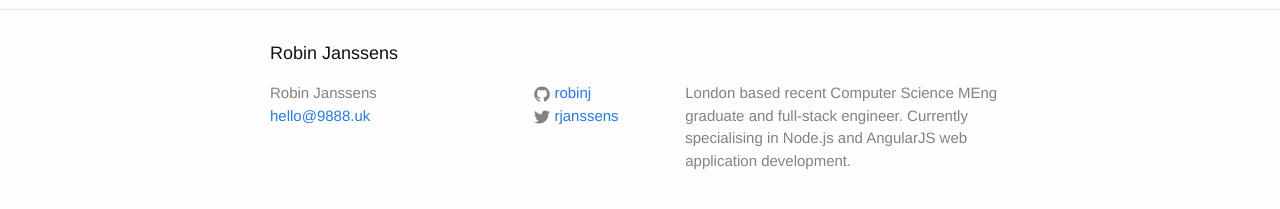
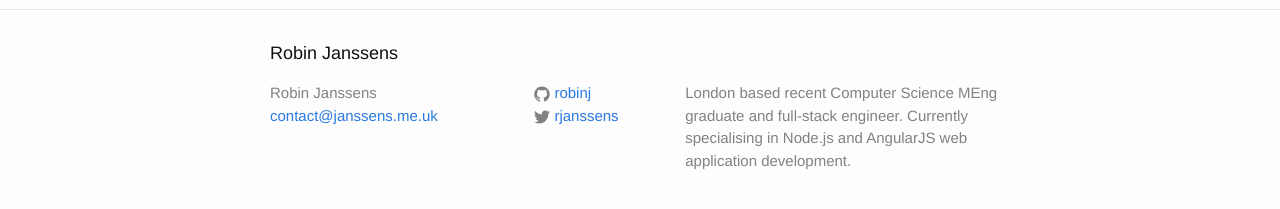
Before and after one commit to robinj/robinj.github.io, a Jekyll site: the page built from index.html, in a window 1280 px wide. Shown: the part 634-843 px from the top of the page. Built offline with Jekyll 4.4.1, drawn with Linux system fonts in a browser that asks for light colours.

Commit message:
Update _config.yml

```diff
--- a/_config.yml
+++ b/_config.yml
@@ -8,7 +8,7 @@
 # Site settings
 title: Robin Janssens
 author: Robin Janssens
-email: hello@9888.uk
+email: contact@janssens.me.uk
 description: > # this means to ignore newlines until "baseurl:"
   London based recent Computer Science MEng graduate and full-stack
   engineer. Currently specialising in Node.js and AngularJS web application
```
